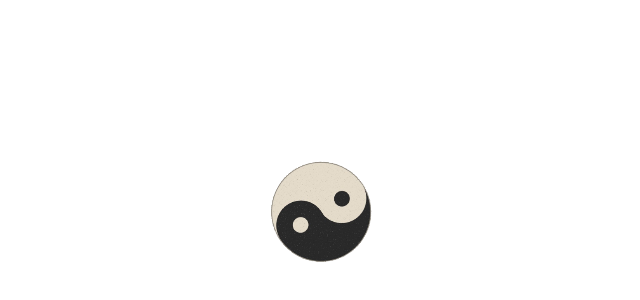
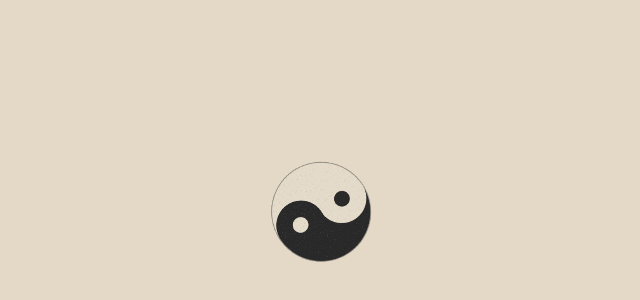
Before and after one commit to 609NFT/botman, a Next.js app: page / in a window 1280 px wide. Shown: the part 88-388 px from the top of the page, without its empty margins (319-959 px from the left). Built offline with nearby package versions, Linux system fonts and the light colour scheme.

Commit message:
third commit

```diff
--- a/src/app/globals.css
+++ b/src/app/globals.css
@@ -2,21 +2,6 @@
 @tailwind components;
 @tailwind utilities;
 
-:root {
-  --foreground-rgb: 0, 0, 0;
-  --background-start-rgb: 214, 219, 220;
-  --background-end-rgb: #d2d2d2;
-}
-
-@media (prefers-color-scheme: dark) {
-  :root {
-    --foreground-rgb: 255, 255, 255;
-    --background-start-rgb: 0, 0, 0;
-    --background-end-rgb: #DFD5C5;
-    /*background-image:url("../../public/background.jpeg");
-    background-size: cover;*/
-  }
-}
 
 .rotate{
   animation: rotation infinite 3s linear;
@@ -35,10 +20,5 @@
 
 body {
   color: rgb(var(--foreground-rgb));
-  background: linear-gradient(
-      to bottom,
-      transparent,
-      rgb(var(--background-end-rgb))
-    )
-    rgb(var(--background-start-rgb));
+  background: #E4D8C7;
 }
```
